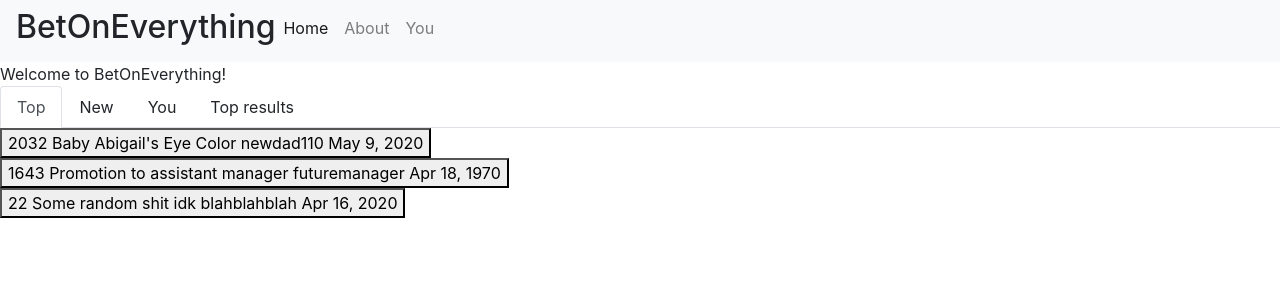
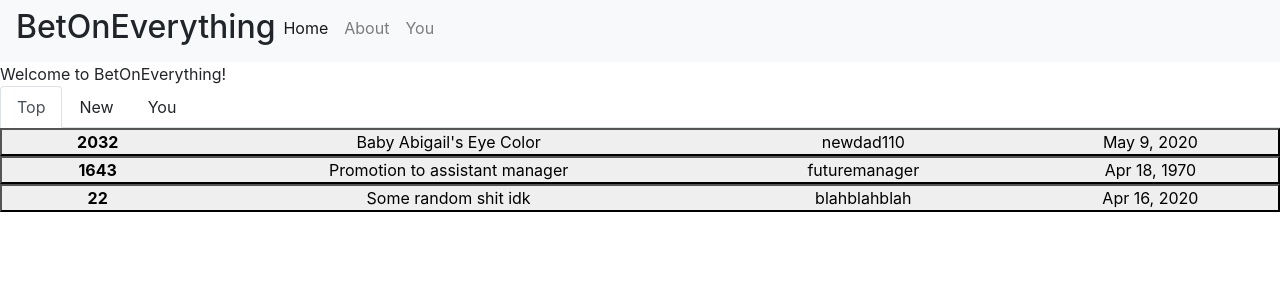
Before and after one commit to dtolaoye/Frontend, an Angular app in the folder Project3/: page /home in a window 1280 px wide. Shown: the top 300 px of the page. Built offline with nearby package versions, Linux system fonts and the light colour scheme.

Commit message:
card styles

```diff
--- a/Project3/src/app/betlist/betlist.component.html
+++ b/Project3/src/app/betlist/betlist.component.html
@@ -11,9 +11,6 @@
     <li class="nav-item">
       <a class="nav-link" id="you-nav" (click)="tabNav('you')">You</a>
     </li>
-    <li class="nav-item">
-      <a class="nav-link" id="results-nav" (click)="tabNav('results')">Top results</a>
-    </li>
   </ul>
 </div>
 
@@ -21,9 +18,10 @@
 
   <ngb-panel *ngFor="let x of betlist">
      <ng-template ngbPanelTitle>
-        <div class="bet-card">
-          {{x.bets}} {{x.name}} {{x.user}} {{x.cutoff | date}}
-        </div>
+          <span class="bet-count">{{x.bets}}</span>
+          <span class="bet-title">{{x.name}}</span>
+          <span class="bet-user">{{x.user}}</span>
+          <span class="bet-date">{{x.cutoff | date}}</span>
      </ng-template>
      <ng-template ngbPanelContent>
         {{x.description}}
--- a/Project3/src/app/betlist/betlist.component.scss
+++ b/Project3/src/app/betlist/betlist.component.scss
@@ -0,0 +1,29 @@
+::ng-deep {
+    .card-header{
+        margin: 0;
+        padding: 0;
+    }
+    button{
+        width: 100%;
+        margin: 0;
+        padding: 0;
+    }
+}
+.bet-count{
+    display:inline-block;
+    float:left;
+    font-weight: bold;
+    width: 15%;
+}
+.bet-title{
+    display:inline-block;
+    width: 40%;
+}
+.bet-user{
+    display:inline-block;
+    width: 25%;
+}
+.bet-date{
+    display:inline-block;
+    width:20%;
+}
```
